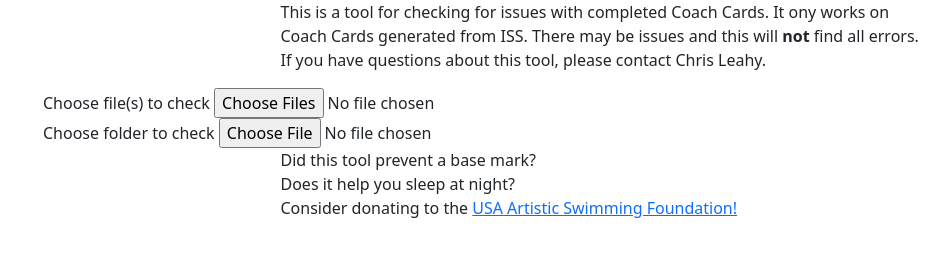
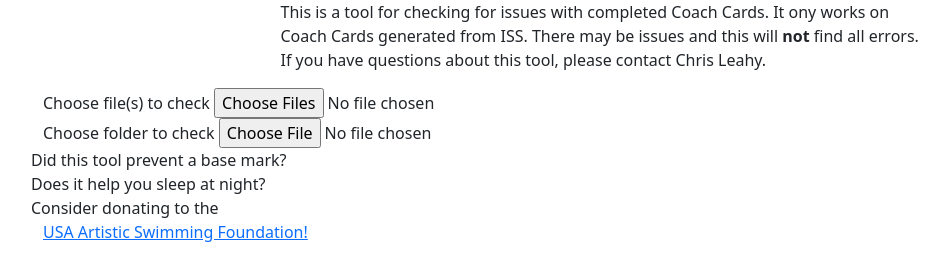
Before and after one commit to leahych/check_cards, a plain HTML site: page index.html in a window 1280 px wide. Shown: the whole page, without its empty margins (39-987 px from the left). Drawn offline with nearby package versions, Linux system fonts and the light colour scheme; a script that the page names is missing.

Commit message:
Better HTML for the foundation plug

```diff
--- a/index.html
+++ b/index.html
@@ -49,16 +49,12 @@
             </div>
         </div>
     </div>
-    <div class="row justify-content-center">
-        <div class="col-7 text-left text-wrap">
-            <p>
-                Did this tool prevent a base mark?<br>
-                Does it help you sleep at night?<br>
-                Consider donating to the <a
-                    href="https://crm.bloomerang.co/HostedDonation?ApiKey=pub_75841164-7116-11e6-9d49-0a1b37ae639f&WidgetId=510050304">USA
-                Artistic Swimming Foundation!</a>
-            </p>
-        </div>
+    <div class="row text-left text-wrap">
+        Did this tool prevent a base mark?<br>
+        Does it help you sleep at night?<br>
+        Consider donating to the <a
+            href="https://crm.bloomerang.co/HostedDonation?ApiKey=pub_75841164-7116-11e6-9d49-0a1b37ae639f&WidgetId=510050304">USA
+        Artistic Swimming Foundation!</a>
     </div>
     <div class="row justify-content-center">
         <div class="col" id="results">
```
